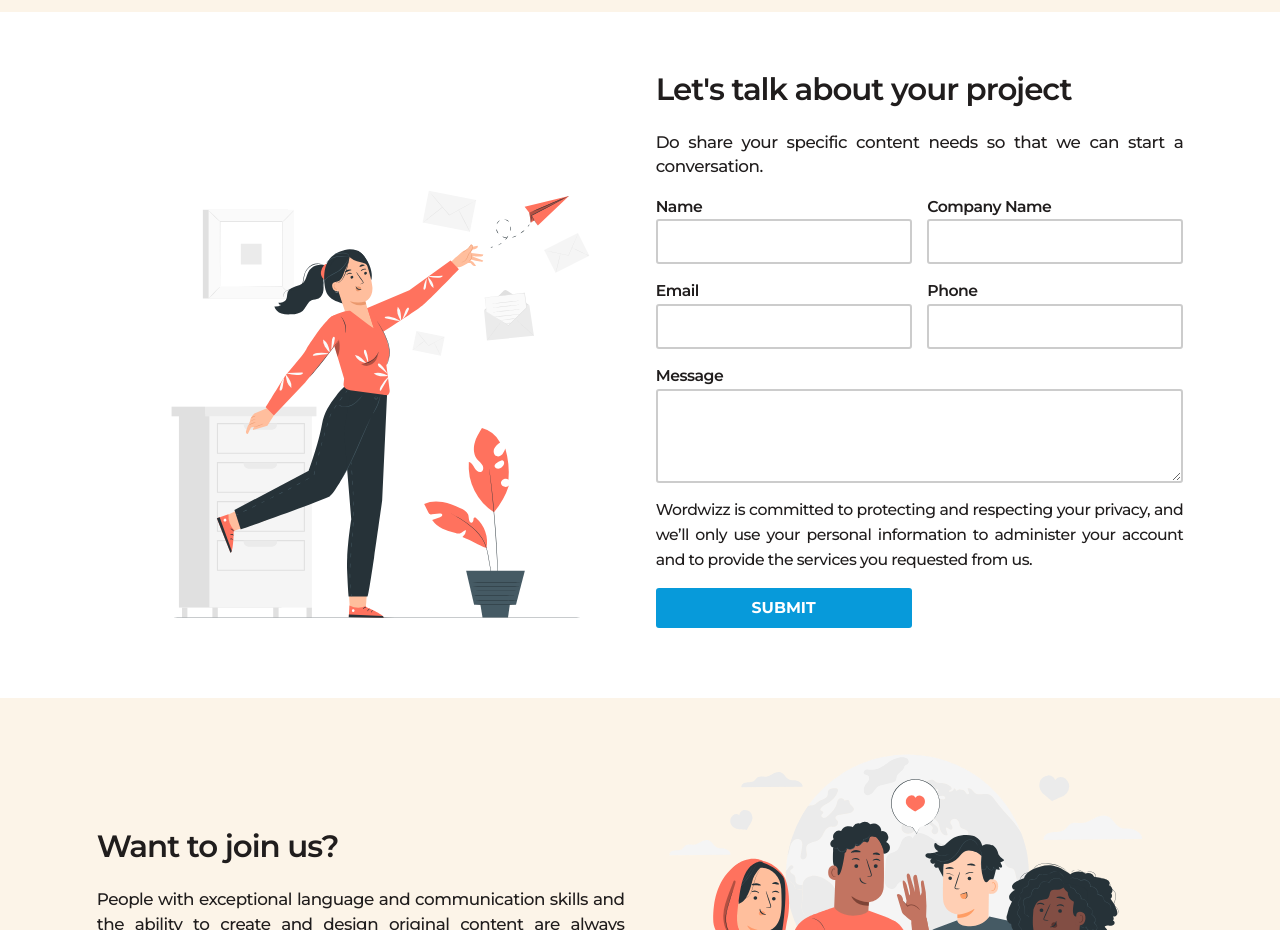
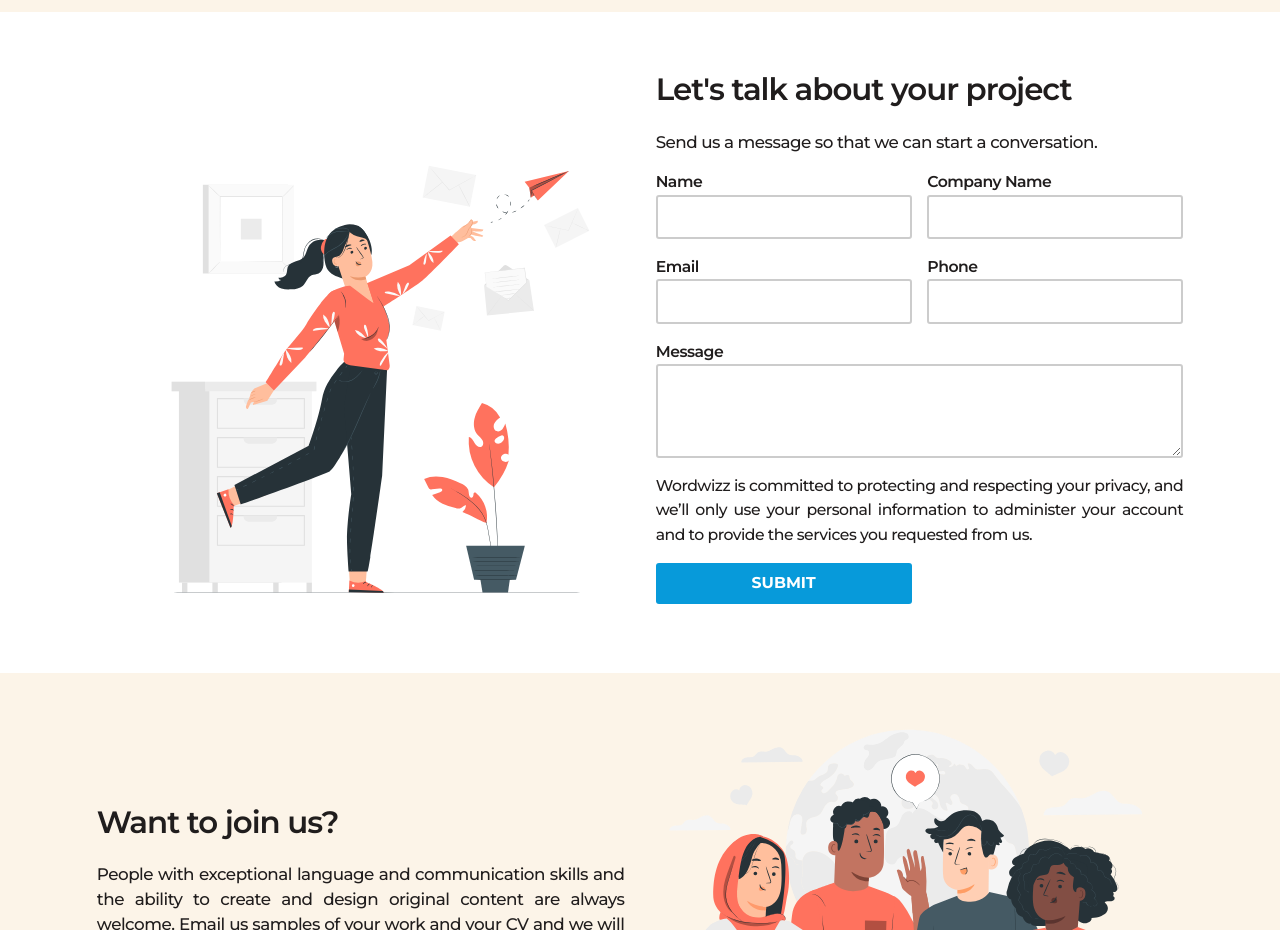
Before and after one commit to wordwizz/wordwizz-website, a website built with Vite: page index.html in a window 1280 px wide. Shown: the part 3000-3930 px from the top of the page. Built offline with nearby package versions, Linux system fonts and the light colour scheme.

Commit message:
chore: update git in touch subheading

```diff
--- a/index.html
+++ b/index.html
@@ -213,7 +213,7 @@
           </div>
           <div class="section-content">
             <h2>Let's talk about your project</h2>
-            <p>Do share your specific content needs so that we can start a conversation.</p>
+            <p>Send us a message so that we can start a conversation.</p>
             <form action="" class="contact-form" id="contact-form">
               <div class="form-group">
                 <label for="name">Name</label>
```
